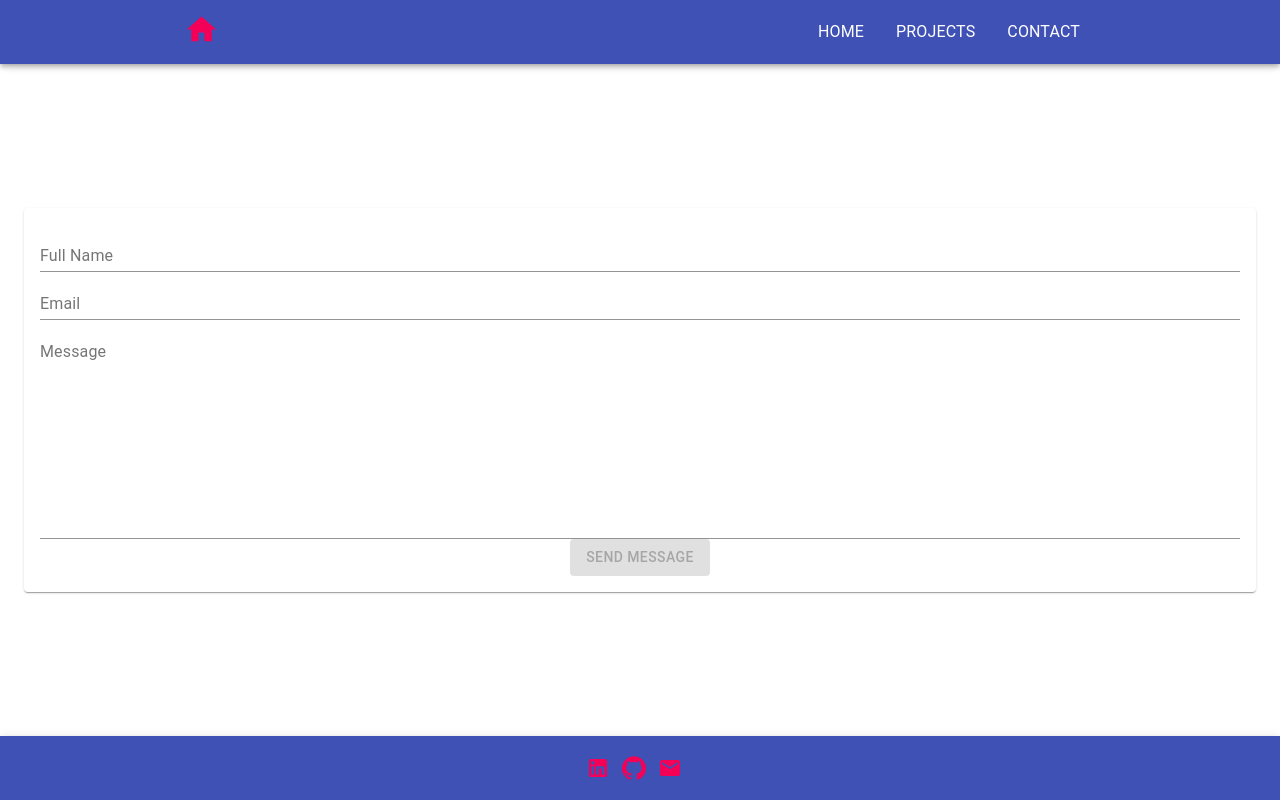
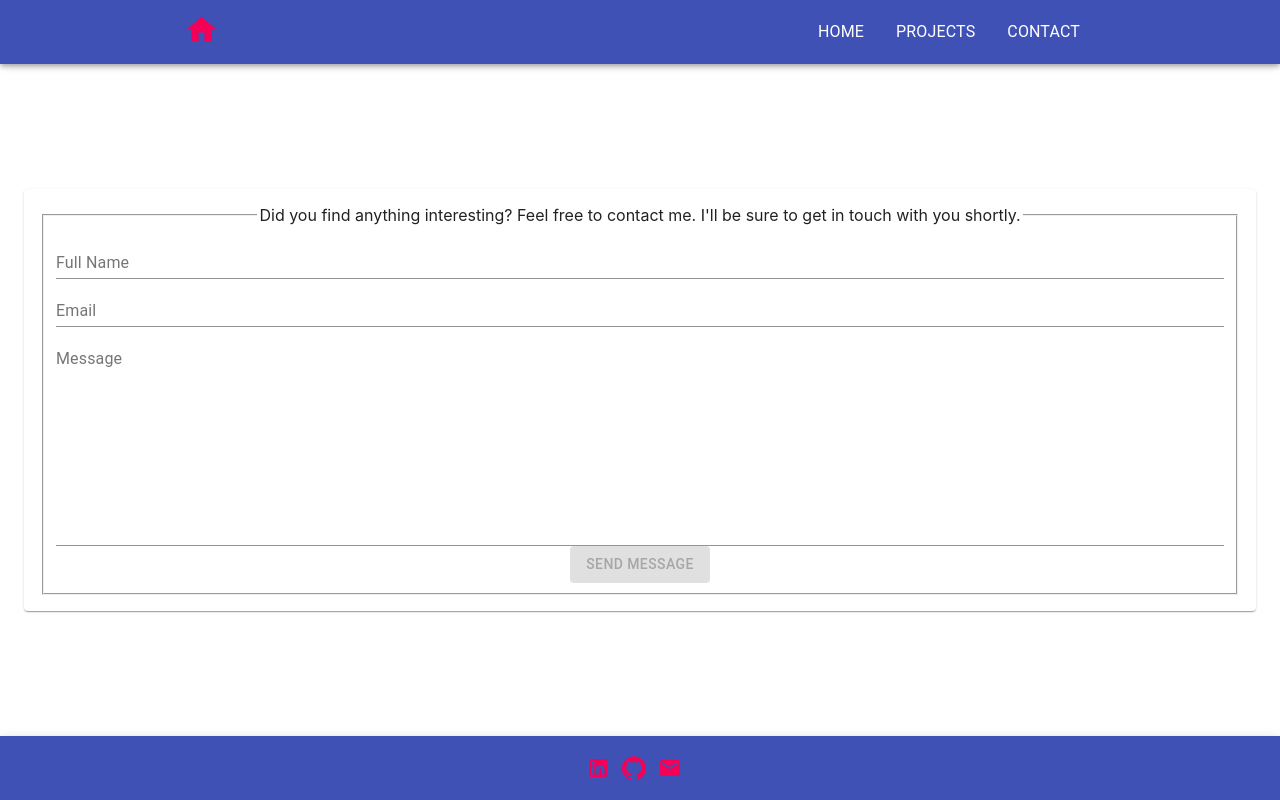
Before and after one commit to tomvik/Portfolio, a React (Create React App) app in the folder portfolio/: page /Portfolio/contact in a window 1280 px wide. Built offline with nearby package versions, Linux system fonts and the light colour scheme.

Commit message:
Adds title to form

```diff
--- a/portfolio/src/components/ContactForm/ContactForm.tsx
+++ b/portfolio/src/components/ContactForm/ContactForm.tsx
@@ -33,6 +33,8 @@ export const ContactForm = () => {
 
   return (
     <form autoComplete="off" onSubmit={handleFormSubmit}>
+      <fieldset>
+        <legend>Did you find anything interesting? Feel free to contact me. I'll be sure to get in touch with you shortly.</legend>
         {inputFieldValues.map((inputFieldValue, index) => {
           return (
             <TextField
@@ -65,6 +67,7 @@ export const ContactForm = () => {
               : "Failed to send"
             : "Send Message"}
         </Button>
+      </fieldset>
     </form>
   );
 };
```
Lines whose indentation alone changed are shown as unchanged.
